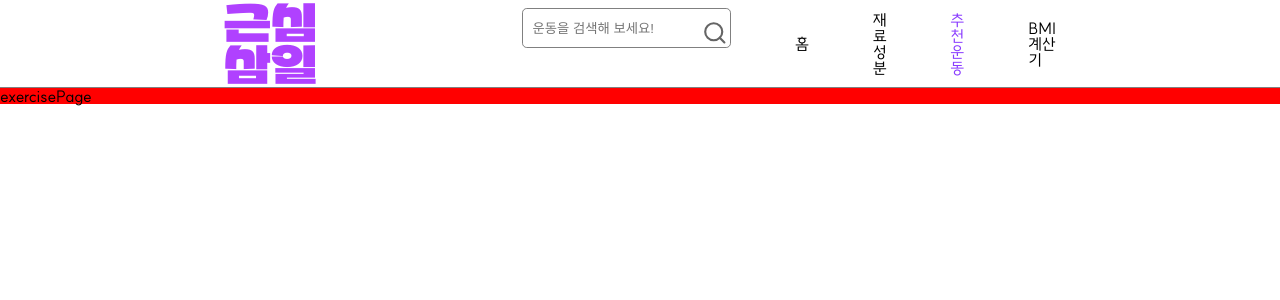
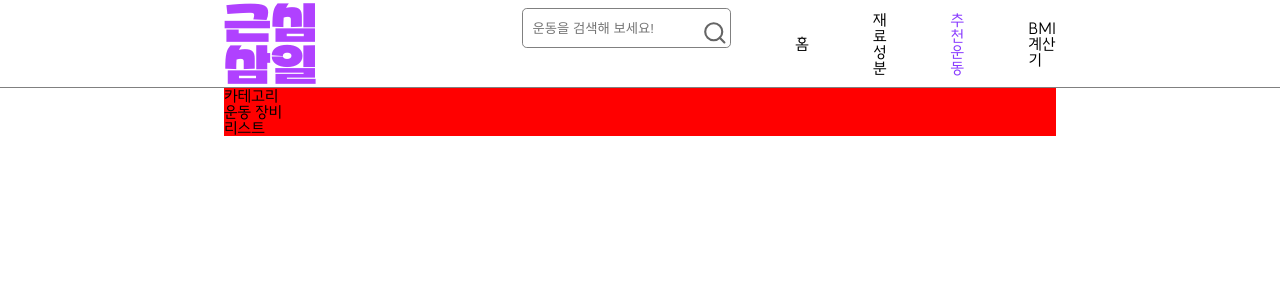
Before and after one commit to seonyeong719/GeunSim-Sam-il, a React (Vite) app: page /exercise in a window 1280 px wide. Shown: the top 300 px of the page. Built offline with nearby package versions, Linux system fonts and the light colour scheme.

Commit message:
:lipstick: Design: css 추가, tsconfig 절대경로 추가

```diff
--- a/src/pages/exercisePage.tsx
+++ b/src/pages/exercisePage.tsx
@@ -1,9 +1,20 @@
+import { BasicSetting } from "@styles/common";
 import { styled } from "styled-components";
 
 function ExercisePage() {
   return (
     <S.Wrapper>
-      <div>exercisePage</div>
+      <S.SwitchWrap>
+        <S.CategoryWrap>
+          <S.Name>카테고리</S.Name>
+          <div></div>
+        </S.CategoryWrap>
+        <S.EquipmentWrap>
+          <S.Name>운동 장비</S.Name>
+          <div></div>
+        </S.EquipmentWrap>
+      </S.SwitchWrap>
+      <div>리스트</div>
     </S.Wrapper>
   );
 }
@@ -11,8 +22,18 @@ export default ExercisePage;
 
 const Wrapper = styled.div`
   background-color: red;
+  ${BasicSetting}
 `;
+
+const SwitchWrap = styled.div``;
+const CategoryWrap = styled.div``;
+const EquipmentWrap = styled.div``;
+const Name = styled.span``;
 
 const S = {
   Wrapper,
+  SwitchWrap,
+  CategoryWrap,
+  EquipmentWrap,
+  Name,
 };
--- a/src/styles/common.ts
+++ b/src/styles/common.ts
@@ -10,7 +10,7 @@ export const ModalBackground = css`
 `;
 
 export const BasicSetting = css`
-  width: 70%;
+  width: 65%;
   margin: 0 auto;
 `;
 
--- a/tsconfig.json
+++ b/tsconfig.json
@@ -19,6 +19,7 @@
       "@pages/*": ["pages/*"],
       "@components/*": ["components/*"],
       "@styles/*": ["styles/*"],
+      "@hooks/*": ["hooks/*"],
       "@utils/*": ["utils/*"],
       "@types/*": ["types/*"],
       "@routes/*": ["routes/*"],
```
